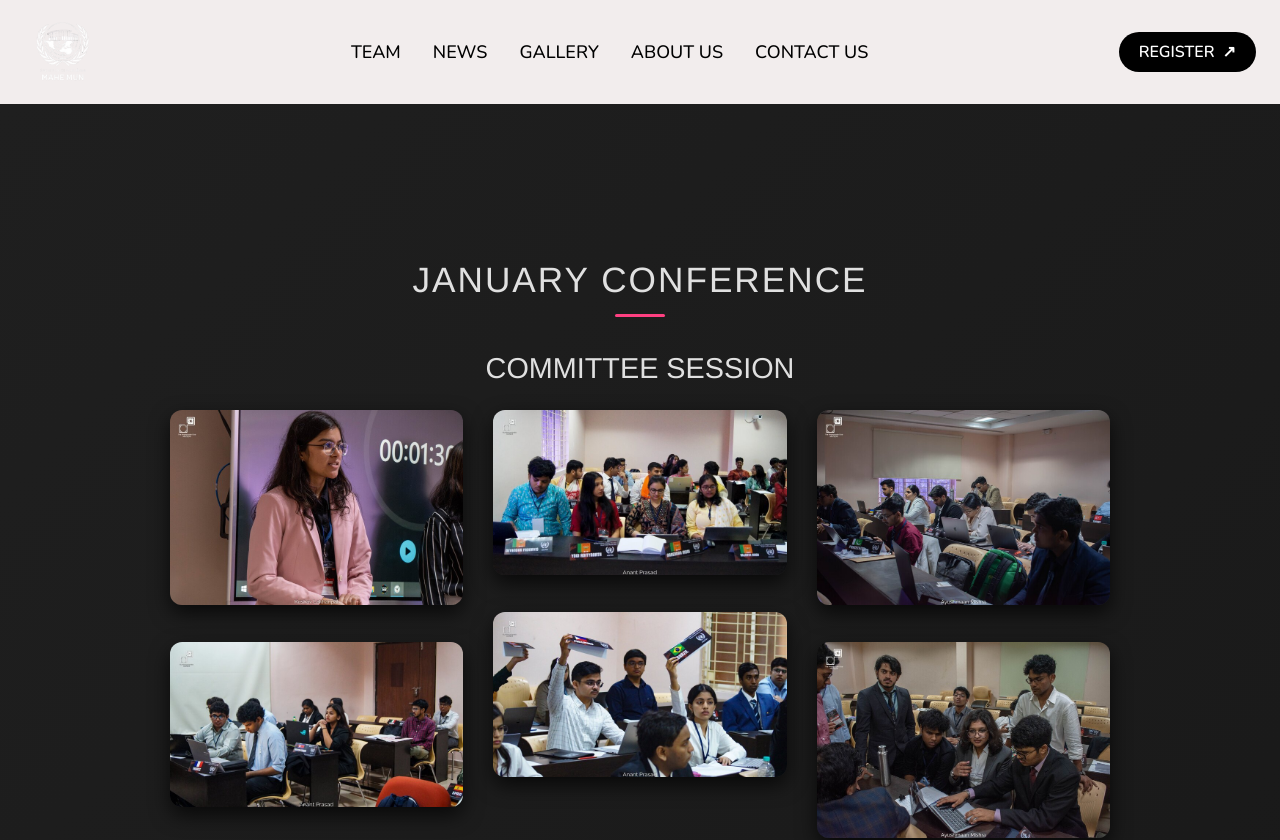
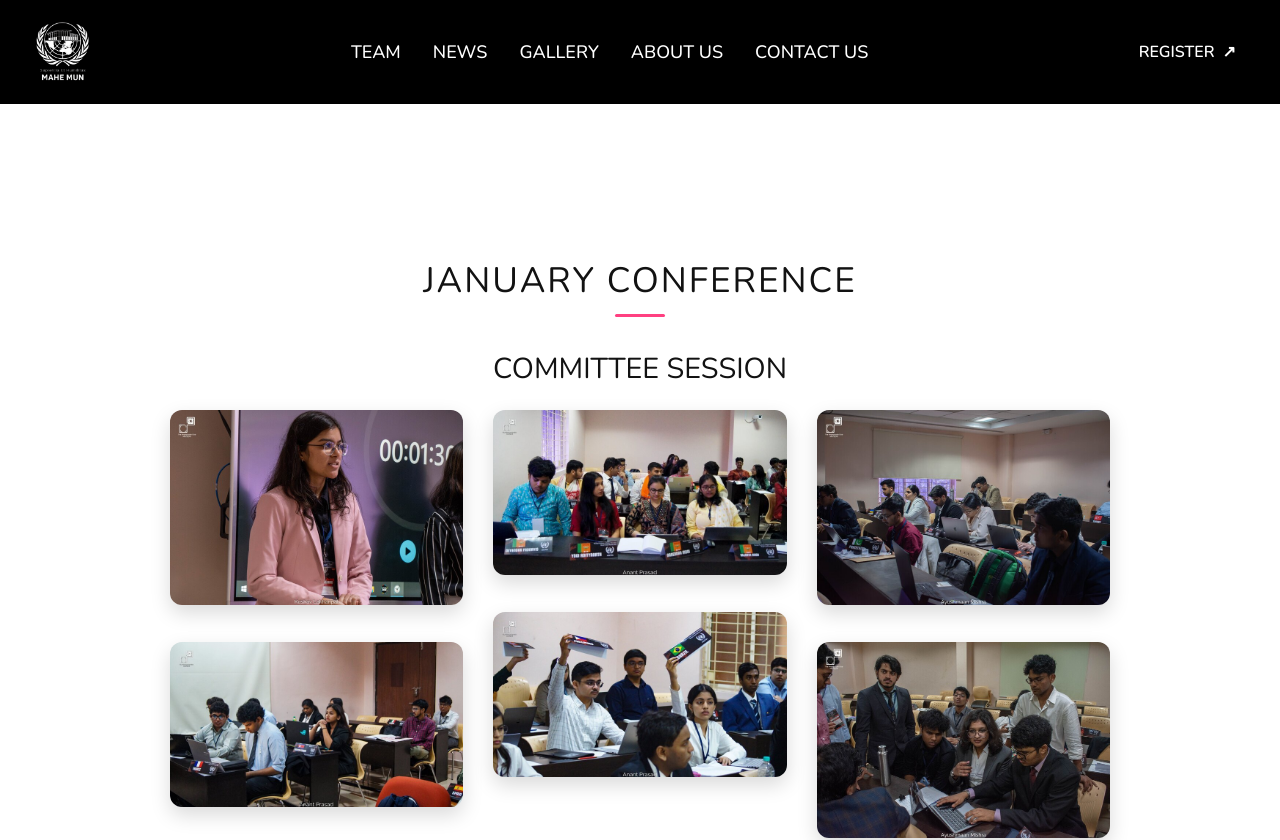
Before and after one commit to Mohak-Singhal/Mahe-Mun-2025-Website, a React (Vite) app: page /gallery in a window 1280 px wide. Shown: the top 840 px of the page. Built offline with nearby package versions, Linux system fonts and the light colour scheme.

Commit message:
gallery 4

```diff
--- a/src/pages/GalleryPage.css
+++ b/src/pages/GalleryPage.css
@@ -1,23 +1,35 @@
-/*Overall*/
+/* Overall */
 :root {
-    --background-dark: #121212;
-    --card-bg: rgba(30, 30, 30, 0.95);
-    --text-light: #e0e0e0;
+    --background: #ffffff;
+    --card-bg: #f8f8f8;
+    --text-dark: #121212;
     --accent-color: #ff4081;
     --border-radius: 12px;
     --transition-speed: 0.35s;
-    --shadow-dark: rgba(0, 0, 0, 0.7);
+    --shadow-dark: rgba(0, 0, 0, 0.15);
+}
+
+body {
+    background-color: var(--background);
+    color: var(--text-dark);
+    margin: 0;
+    font-family: 'Helvetica Neue', Arial, sans-serif;
 }
 
 .gallery-page {
-    background: linear-gradient(135deg, #1f1f1f, #121212);
-    color: var(--text-light);
+    background: var(--background);
+    color: var(--text-dark);
     min-height: 100vh;
     padding: 60px 150px;
-    font-family: 'Helvetica Neue', Arial, sans-serif;
 }
 
-/* gallery specific */
+@media (max-width: 600px) {
+    .gallery-page {
+      padding: 60px 20px;
+    }
+}
+
+/* Gallery Specific */
 .gallery-section {
     margin-bottom: 60px;
     padding: 20px;
@@ -27,7 +39,7 @@
     font-size: 2.2rem;
     text-align: center;
     margin-bottom: 30px;
-    color: var(--text-light);
+    color: var(--text-dark);
     text-transform: uppercase;
     letter-spacing: 2px;
     position: relative;
@@ -50,11 +62,11 @@
     font-size: 1.8rem;
     text-align: center;
     margin: 20px 0;
-    color: var(--text-light);
+    color: var(--text-dark);
     text-transform: uppercase;
 }
 
-/* masonry layout */
+/* Masonry Layout */
 .gallery-grid {
     column-count: 1;
     column-gap: 30px;
@@ -69,12 +81,6 @@
 @media (min-width: 900px) {
     .gallery-grid {
         column-count: 3;
-    }
-}
-
-@media (max-width: 600px) {
-    .gallery-page {
-      padding: 60px 20px;
     }
 }
 
@@ -112,7 +118,7 @@
     transform: scale(1.05);
 }
 
-/* hover overlay */
+/* Hover Overlay */
 .gallery-card::before {
     content: "";
     position: absolute;
@@ -120,7 +126,7 @@
     left: 0;
     width: 100%;
     height: 100%;
-    background: linear-gradient(to bottom, rgba(0,0,0,0) 40%, rgba(0,0,0,0.7) 100%);
+    background: linear-gradient(to bottom, rgba(255,255,255,0) 40%, rgba(0,0,0,0.1) 100%);
     opacity: 0;
     transition: opacity var(--transition-speed) ease;
     pointer-events: none;
@@ -131,6 +137,7 @@
     opacity: 1;
 }
 
+/* Show More Button */
 .show-more-container {
     text-align: center;
     margin-top: 20px;
@@ -140,7 +147,7 @@
     padding: 10px 20px;
     font-size: 1rem;
     background: var(--accent-color);
-    color: var(--text-light);
+    color: var(--background);
     border: none;
     border-radius: var(--border-radius);
     cursor: pointer;
@@ -148,5 +155,5 @@
 }
 
 .show-more-button:hover {
-    background: darken(var(--accent-color), 10%);
+    background: #e04070;
 }
--- a/src/pages/GalleryPage.jsx
+++ b/src/pages/GalleryPage.jsx
@@ -1,6 +1,6 @@
 import React, { useState } from 'react';
 import './GalleryPage.css';
-import Header from "../components/Navbar";
+import Navbar from "../components/Navbar";
 import Footer from "../components/Footer";
 
 const imageModules = import.meta.glob('./gallery_images/**/*.{png,jpg,jpeg,svg}', { eager: true });
@@ -102,7 +102,7 @@ const GallerySection = ({ title, images, subsections }) => (
 const GalleryPage = () => {
   return (
     <>
-      <Header />
+      <Navbar classname="text-white bg-black"/>
       <div className="gallery-page">
         {sectionsData.map((section, index) => (
           <GallerySection
```
Lines whose indentation alone changed are shown as unchanged.
